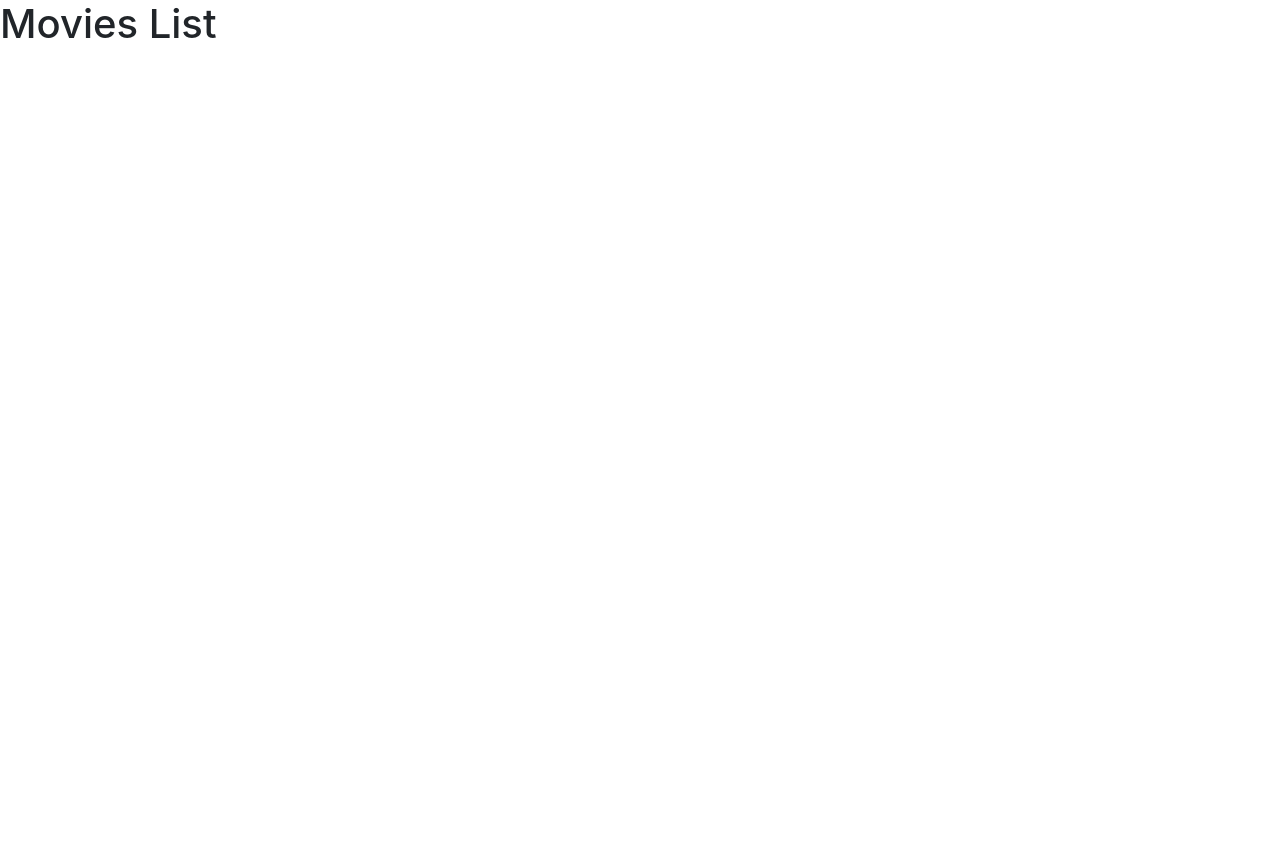
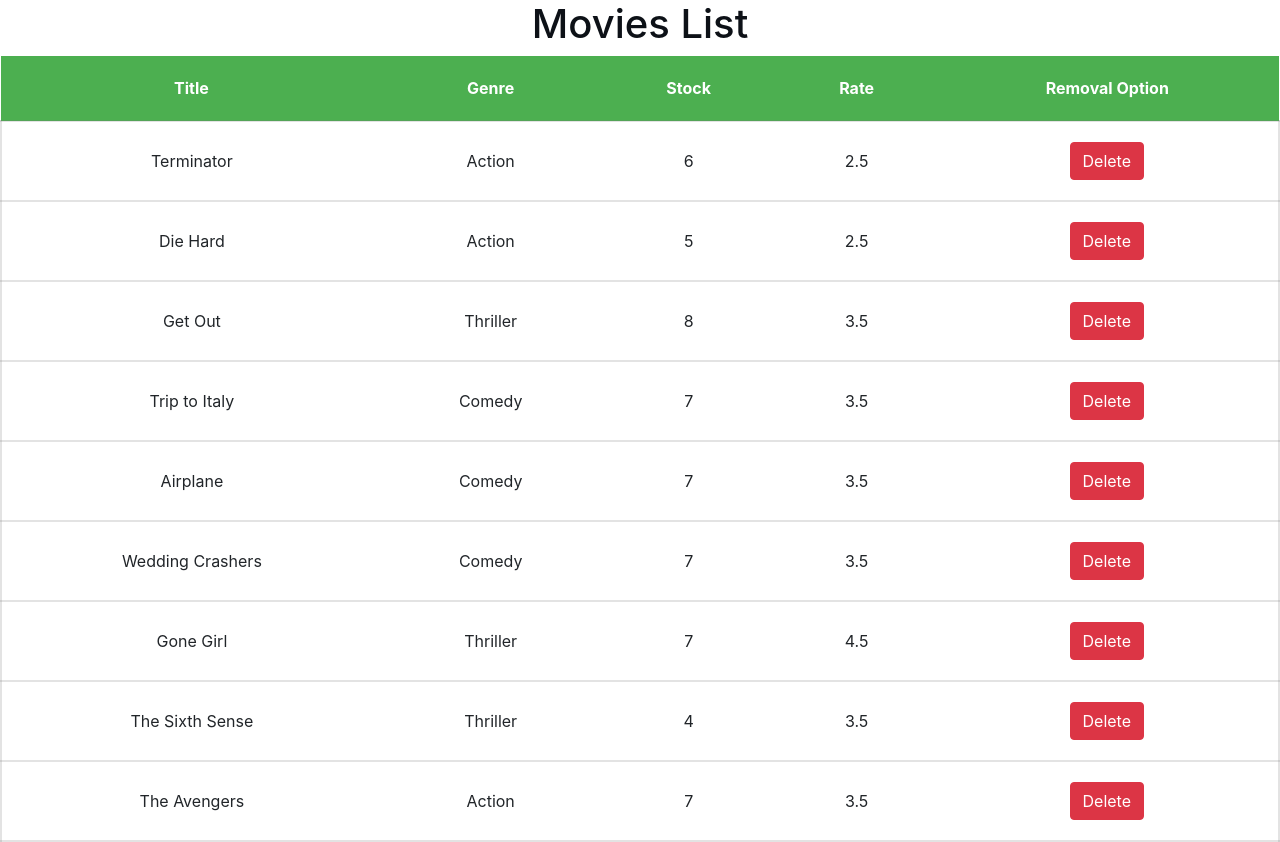
Before and after one commit to Abhijeet-KC/vidly, a React (Create React App) app: page / in a window 1280 px wide. Before the commit the page ends 800 px from the top, so only its background shows below. Built offline with nearby package versions, Linux system fonts and the light colour scheme.

Commit message:
delete and CSS added

```diff
--- /dev/null
+++ b/src/components/formovies.css
@@ -0,0 +1,25 @@
+.table-container{
+    display: flex;
+    justify-content: center;
+    flex-flow: column;
+}
+.table-row{
+    height: 50px;
+    border: 2px solid rgba(116, 114, 114, 0.2);
+}
+th{
+    padding: 20px;
+    text-align: center;
+    background-color: #4CAF50;
+    color: white;
+}
+
+td{
+    padding: 20px;
+    text-align: center;
+}
+
+h1{
+    text-align: center;
+    color: rgb(13, 17, 23);
+}
--- a/src/components/movies.jsx
+++ b/src/components/movies.jsx
@@ -1,5 +1,6 @@
 import React, { Component } from 'react';
 import { getMovies } from '../services/fakeMovieService'
+import './formovies.css';   // importing css file
 
 class Movies extends Component {
 
@@ -16,8 +17,39 @@
         return(
             <React.Fragment>
                 <h1>Movies List</h1>
+                <div className = "table-container">
+                    <table border="0">
+                        <thead>
+                            <tr>
+                                <th>Title</th>
+                                <th>Genre</th>
+                                <th>Stock</th>
+                                <th>Rate</th>
+                                <th>Removal Option</th>
+                            </tr>
+                        </thead>
 
-
+                        <tbody>
+                            {
+                                this.state.movies.map(movie => (
+                                    <tr key = {movie._id} class = 'table-row'>
+                                        <td>{movie.title}</td>
+                                        <td>{movie.genre.name}</td>
+                                        <td>{movie.numberInStock}</td>
+                                        <td>{movie.dailyRentalRate}</td>
+                                        <td>
+                                            <button
+                                                onClick = {() => this.handleDelete(movie)}
+                                                className = "btn btn-danger"
+                                            >Delete
+                                            </button>
+                                        </td>
+                                    </tr>
+                                ))
+                            }
+                        </tbody>
+                    </table>
+                </div>
             </React.Fragment>
         )
     }
```
